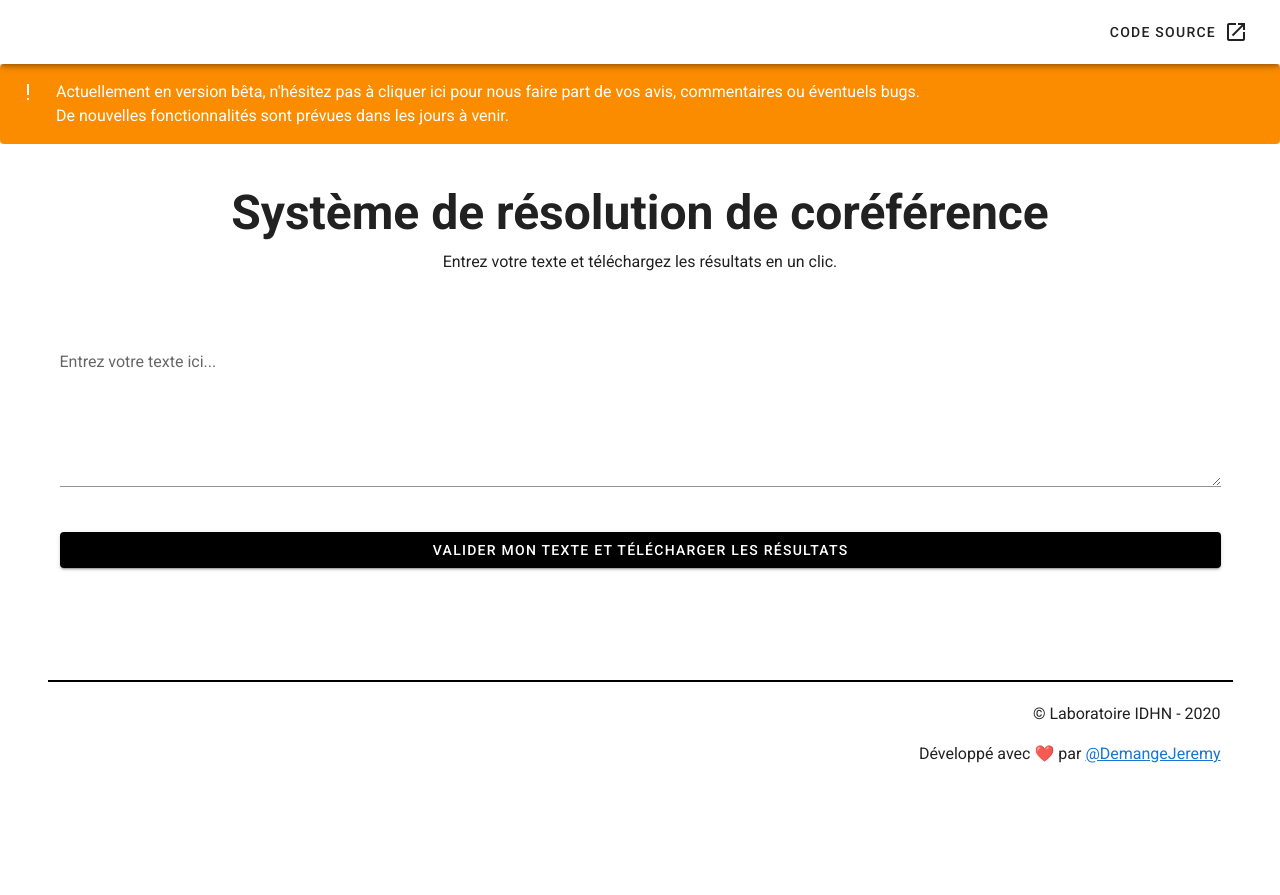
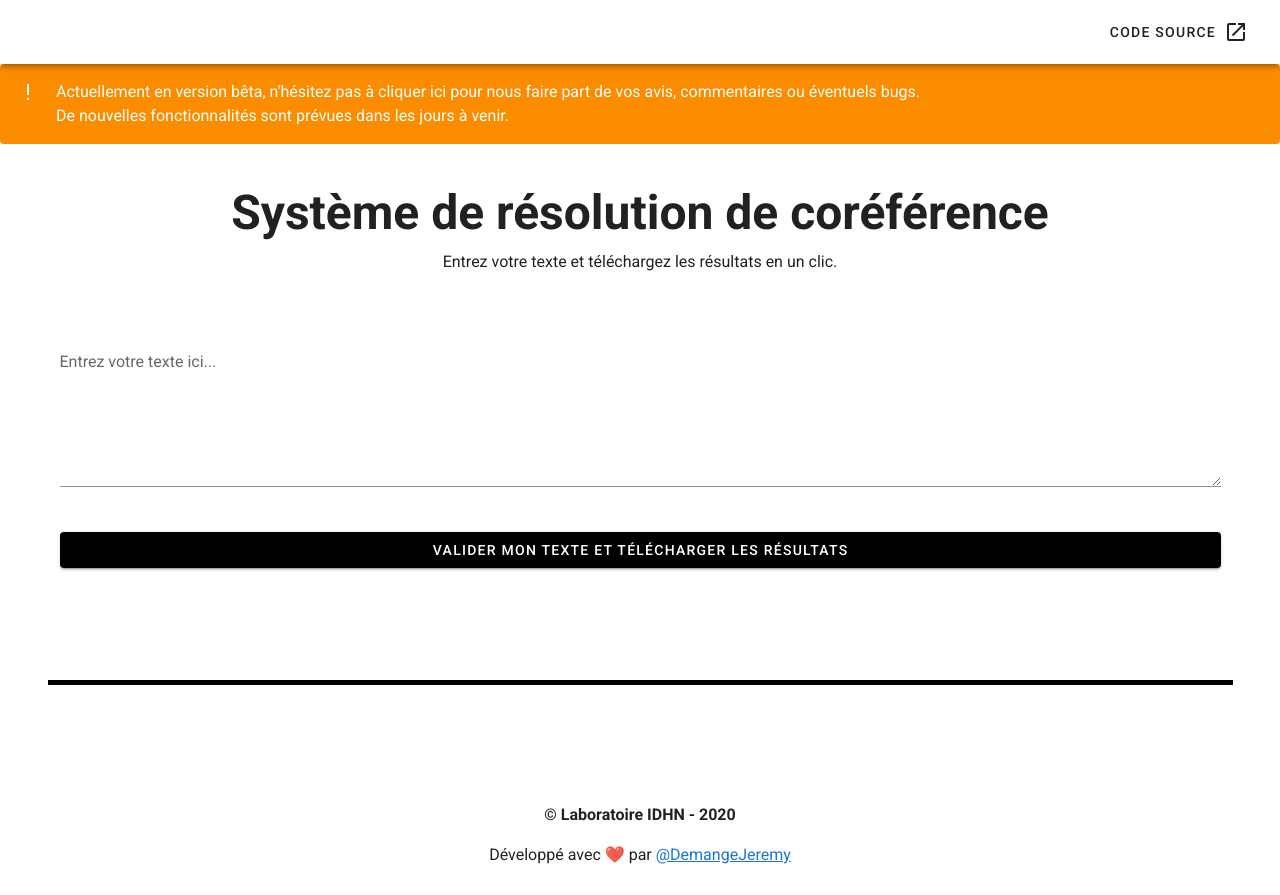
Before and after one commit to cyidhn/coref, a Vue app: page / in a window 1280 px wide. Before the commit the page ends 800 px from the top, so only its background shows below. Built offline with nearby package versions, Linux system fonts and the light colour scheme.

Commit message:
Modifications en Footer

```diff
--- a/src/components/Footer.vue
+++ b/src/components/Footer.vue
@@ -6,21 +6,21 @@
     -->
 	<v-container class="mt-15 board">
 		<v-row>
-			<v-col class="text-left col-md-6">
+			<v-col class="text-center col-md-12">
 				<a
 					href="https://www.u-cergy.fr/fr/laboratoires/idhn.html"
 					target="_blank"
 				>
 					<v-img
-						:src="require('../assets/idhn.jpeg')"
+						:src="require('../assets/LogoCY.png')"
 						class="my-3"
 						contain
-						width="100"
+						height="50"
 					/>
 				</a>
 			</v-col>
-			<v-col class="text-right col-md-6 pt-5">
-				<p>
+			<v-col class="text-center col-md-12 pt-5">
+				<p class="font-weight-bold">
 					© Laboratoire IDHN - 2020
 				</p>
 				<p>
@@ -36,7 +36,7 @@
 
 <style scoped>
 	.board {
-		border-top: 2px solid black;
+		border-top: 5px solid black;
 	}
 
 	a {
```
Also changed, not shown: src/assets/LogoCY.png (added).
